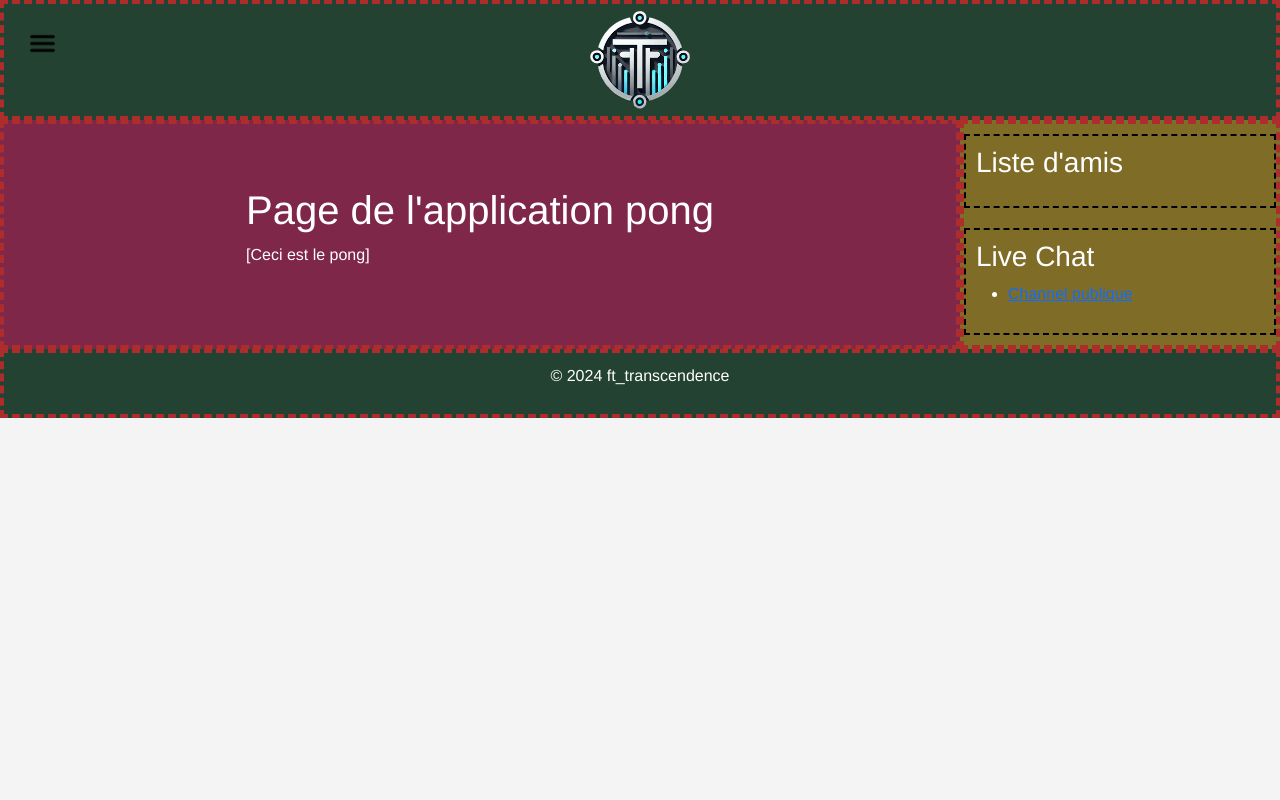
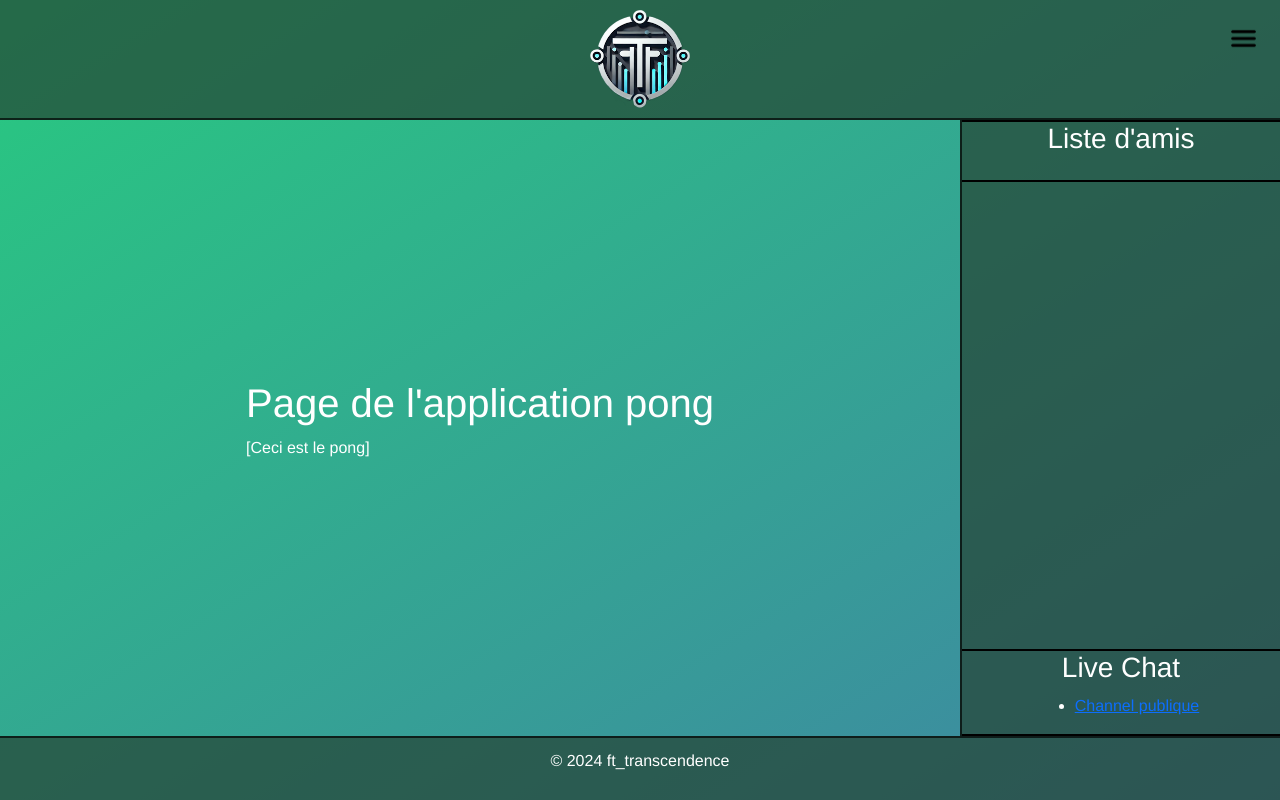
Before and after one commit to qbnt/6_ft_transcendence, a Django app: page / in a window 1280 px wide. Run offline with Django 3.2, Linux system fonts and the light colour scheme; the visitor is signed in with stand-in values (Sample User, id 1); data comes from the database, SQL or seed files in the repository; data that the repository does not hold is empty; some libraries are stand-ins or nearby versions.

Commit message:
Maquette basique ok

```diff
--- a/projet/srcs/web/ft_transcendence/live_chat/templates/live_chat/chat.html
+++ b/projet/srcs/web/ft_transcendence/live_chat/templates/live_chat/chat.html
@@ -8,7 +8,9 @@
 			<div id="mp-online-icon"></div>
 			<a href="{% url 'user_manage:profile' other_user.username %}">
 				<div class="mp-user-info">
-					<img src={{ other_user.avatar.url }}>
+					<div class="mini-pp">
+						<img src={{ other_user.avatar.url }}>
+					</div>
 					<span>{{other_user.username}}</span>
 				</div>
 			</a>
--- a/projet/srcs/web/ft_transcendence/live_chat/templates/live_chat/chat_message.html
+++ b/projet/srcs/web/ft_transcendence/live_chat/templates/live_chat/chat_message.html
@@ -8,7 +8,9 @@
 <li class="message-item other-message">
 	<div class="message-avatar">
 		<a href="{% url 'user_manage:profile' message.author.username %}">
-			<img class="avatar-image" src="{{message.author.avatar.url }}">
+			<div class="mini-pp">
+				<img class="avatar-image" src="{{message.author.avatar.url }}">
+			</div>
 		</a>
 	</div>
 	<div class="message-content other-message-content">
--- a/projet/srcs/web/ft_transcendence/live_chat/views.py
+++ b/projet/srcs/web/ft_transcendence/live_chat/views.py
@@ -6,7 +6,10 @@ from .forms							import *
 
 @login_required
 def chat_view(request, chatroom_name='public-chat'):
-	chat_group = get_object_or_404(ChatGroup, group_name=chatroom_name)
+	try:
+		chat_group = ChatGroup.objects.get(group_name=chatroom_name)
+	except ChatGroup.DoesNotExist:
+		chat_group = ChatGroup.objects.create(group_name=chatroom_name, is_private=False)
 	chat_messages = chat_group.chat_messages.all()[:30]
 	form = ChatmessageCreateForm()
 
--- a/projet/srcs/web/ft_transcendence/static/global.css
+++ b/projet/srcs/web/ft_transcendence/static/global.css
@@ -5,30 +5,32 @@ body {
 	padding: 0;
 	font-family: 'Helvetica Neue', Arial, sans-serif;
 	font-size: 16px;
-	height: 100%;
+	height: 100vh;
 	line-height: 1.6;
 	color: #ffffff;
-	background-color: #f4f4f4;
+	background: linear-gradient(to top left, #3f84a4, #28c980);
 	display: grid;
-	grid-template-columns: 0px 3fr 1fr;
+	grid-template-columns: 3fr 25% 0fr;
+	grid-template-rows: auto 1fr auto;
 	grid-template-areas:
 		"header header header"
-		"navbar main socialbar"
+		"main socialbar navbar"
 		"footer footer footer";
 }
 
 /*---------------------------------Header--------------------------------------*/
 
 header {
+	/* border: 2px dashed black; */
 	grid-area: header;
 	z-index: 1;
-	background-color: #244232;
+	background-color: #244232b1;
+	border-bottom: 2px solid rgba(0, 0, 0, 0.679);
 	padding: 10px 0;
 	max-height: 120px;
 	display: flex;
 	justify-content: center;
 	align-items: center;
-	border: 4px dashed #ad2d2d;
 }
 
 header #logo {
@@ -43,32 +45,34 @@ header #logo {
 }
 
 .navbar-toggle {
+	height: 35px;
+	width: 35px;
+	justify-content: center;
+	cursor: pointer;
+	background: none;
+	border: none;
 	position: fixed;
 	top: 20px;
-    left: 20px;
-    background: none;
-    border: none;
-    padding: 10px;
-    cursor: pointer;
+	left: calc(100% - (35px + 20px));
 	z-index: 1000;
 }
 
 .navbar {
+	/* border: 2px dashed black; */
 	grid-area: navbar;
 	z-index: 5;
-    background-color: rgba(34, 139, 34, 0.575);
+	background-color: #48514cd2;
 	display: flex;
 	flex-direction: column;
-    justify-content: left;
+	justify-content: flex-start;
 	align-items: center;
-    border: 4px dashed #ad2d2d;
 	transition: transform 0.3s ease;
 	position: fixed;
-    left: 0;
+	right: 0;
 	top: 0;
 	height: 100%;
-    width: 300px;
-    transform: translateX(-100%);
+	width: 25%;
+	transform: translateX(100%);
 }
 
 .navbar.active {
@@ -84,36 +88,8 @@ header #logo {
 	align-items: center;
 }
 
-.navbar-toggle {
-	height: 35px;
-	width: 35px;
-	justify-content: center;
-	cursor: pointer;
-	background: none;
-	border: none;
-	position: fixed;
-	top: 20px;
-	left: 20px;
-	z-index: 1000;
-}
-
 .navbar-toggle img {
 	height: 25px;
-}
-
-.pp-container {
-	width: 100px;
-	height: 100px;
-	border-radius: 50%;
-	border: 2px solid #2c3e50;
-	overflow: hidden;
-}
-
-.pp-container img {
-	width: 100%;
-	height: 100%;
-	object-fit: cover;
-	border-radius: 50%;
 }
 
 .search-form {
@@ -126,34 +102,49 @@ header #logo {
 /*---------------------------------Socialbar-----------------------------------*/
 
 .socialbar {
+	/* border: 2px dashed black; */
+	background-color: #244232b1;
+	border-left: 2px solid rgba(0, 0, 0, 0.679);
 	grid-area: socialbar;
 	z-index: 2;
-	background-color: rgb(127, 109, 39);
 	display: flex;
 	flex-direction: column;
-	justify-content: right;
+	justify-content: space-between;
 	align-items: center;
-	border: 4px dashed #ad2d2d;
 }
 
 .socialbar-item {
-	border: 2px dashed black;
-	margin: 10px;
-	padding: 10px;
+	/* border: 2px dashed black; */
+	border-bottom: 2px solid black;
+	border-top: 2px solid black;
 	width: 100%;
+	display: flex;
+	flex-direction: column;
+	align-items: center;
+}
+
+.socialbar-item .friend {
+	display: flex;
+	align-items: center;
+	margin-bottom: 10px;
+}
+
+.socialbar-item .friend li {
+	list-style: none;
+	display: flex;
+	align-items: center;
 }
 
 /*---------------------------------Main (jeu)----------------------------------*/
 
 main {
+	/* border: 2px dashed black; */
 	grid-area: main;
 	height: auto;
 	z-index: 1;
 	display: flex;
 	align-items: center;
 	justify-content: center;
-	background-color: rgb(127, 39, 73);
-	border: 4px dashed #ad2d2d;
 	padding: 20px;
 }
 
@@ -166,13 +157,16 @@ main #content {
 /*---------------------------------Footer--------------------------------------*/
 
 footer {
+	/* border: 2px dashed black; */
 	grid-area: footer;
 	z-index: 1;
 	max-height: 80px;
-	background-color: #244232;
-	border: 4px dashed #ad2d2d;
-	text-align: center;
-	padding: 10px;
+	background-color: #244232b1;
+	border-top: 2px solid rgba(0, 0, 0, 0.679);
+	padding: 10px 0;
+	display: flex;
+	justify-content: center;
+	align-items: center;
 }
 
 /*---------------------------------Responsivité--------------------------------*/
--- a/projet/srcs/web/ft_transcendence/templates/base.html
+++ b/projet/srcs/web/ft_transcendence/templates/base.html
@@ -33,7 +33,7 @@
 		<nav class="navbar">
 			<section class="profil">
 				{% if request.user.is_authenticated %}
-					<div class="pp-container">
+					<div class="mid-pp">
 						<a href="{% url 'user_manage:profile' request.user.username %}">
 							<img src="{{ request.user.avatar.url }}" alt="Image Profil">
 						</a>
@@ -62,8 +62,15 @@
 			<div id="friend_list" class="socialbar-item">
 				<h3>Liste d'amis</h3>
 				<ul>
-					{% for user in user.friends.all %}
-						<li><a href="{% url 'user_manage:profile' user.username %}">{{ user.username }}</a></li>
+					{% for friend in user.friends.all %}
+						<div class="friend">
+							<li>
+								<div class="mini-pp">
+									<img src="{{ friend.avatar.url }}" alt="friend pp">
+								</div>
+								<a href="{% url 'user_manage:profile' friend.username %}">{{ friend.username }}</a>
+							</li>
+						</div>
 					{% endfor %}
 				</ul>
 			</div>
--- a/projet/srcs/web/ft_transcendence/user_manage/models.py
+++ b/projet/srcs/web/ft_transcendence/user_manage/models.py
@@ -57,6 +57,6 @@ class CustomUser(AbstractBaseUser, PermissionsMixin):
 	def save(self, *args, **kwargs):
 		super().save(*args, **kwargs)
 		img = Image.open(self.avatar.path)
-		if img.height > 300 or img.width > 300:
-			img = ImageOps.fit(img, (300, 300))
+		if img.height > 150 or img.width > 150:
+			img = ImageOps.fit(img, (150, 150))
 			img.save(self.avatar.path)
--- a/projet/srcs/web/ft_transcendence/user_manage/templates/user_manage/profile.html
+++ b/projet/srcs/web/ft_transcendence/user_manage/templates/user_manage/profile.html
@@ -5,7 +5,7 @@
 		<h2>Détails du Compte</h2>
 		<div class="profile-section">
 
-			<div class="profile-picture">
+			<div class="max-pp">
 				<img src="{{ user.avatar.url }}" alt="Photo de profil" class="profile-image">
 			</div>
 
```
Also changed, not shown: other parts of projet/srcs/web/ft_transcendence/static/global.css (+52 -3 lines), projet/srcs/web/ft_transcendence/live_chat/migrations/0007_alter_chatgroup_group_name.py (added), projet/srcs/web/ft_transcendence/live_chat/migrations/0008_alter_chatgroup_group_name.py (added), projet/srcs/web/ft_transcendence/live_chat/migrations/0009_alter_chatgroup_group_name.py (added), projet/srcs/web/ft_transcendence/live_chat/migrations/0010_alter_chatgroup_group_name.py (added), projet/srcs/web/ft_transcendence/live_chat/migrations/0011_alter_chatgroup_group_name.py (added), projet/srcs/web/ft_transcendence/live_chat/migrations/0012_alter_chatgroup_group_name.py (added), projet/srcs/web/ft_transcendence/live_chat/migrations/0013_alter_chatgroup_group_name.py (added), projet/srcs/web/ft_transcendence/live_chat/migrations/0014_alter_chatgroup_group_name.py (added), projet/srcs/web/ft_transcendence/live_chat/migrations/0015_alter_chatgroup_group_name.py (added). Lines whose indentation alone changed are shown as unchanged.
